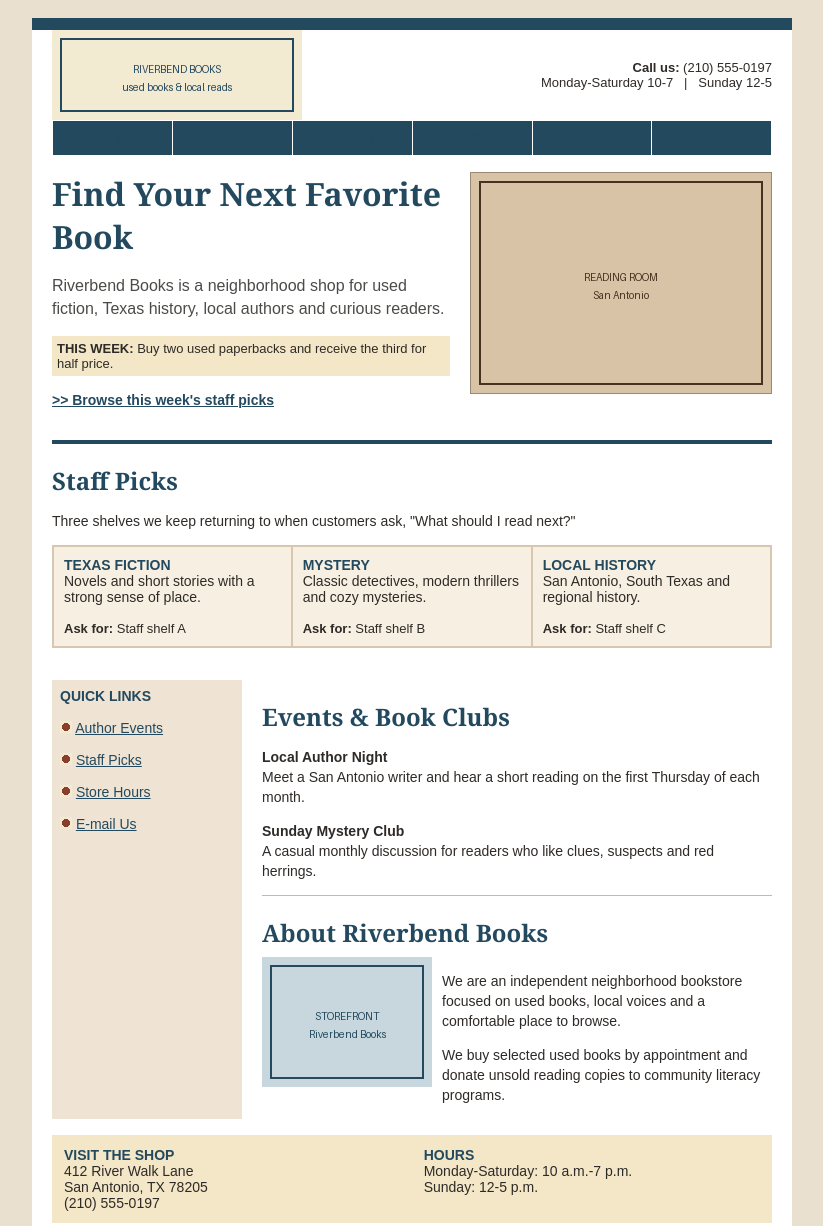
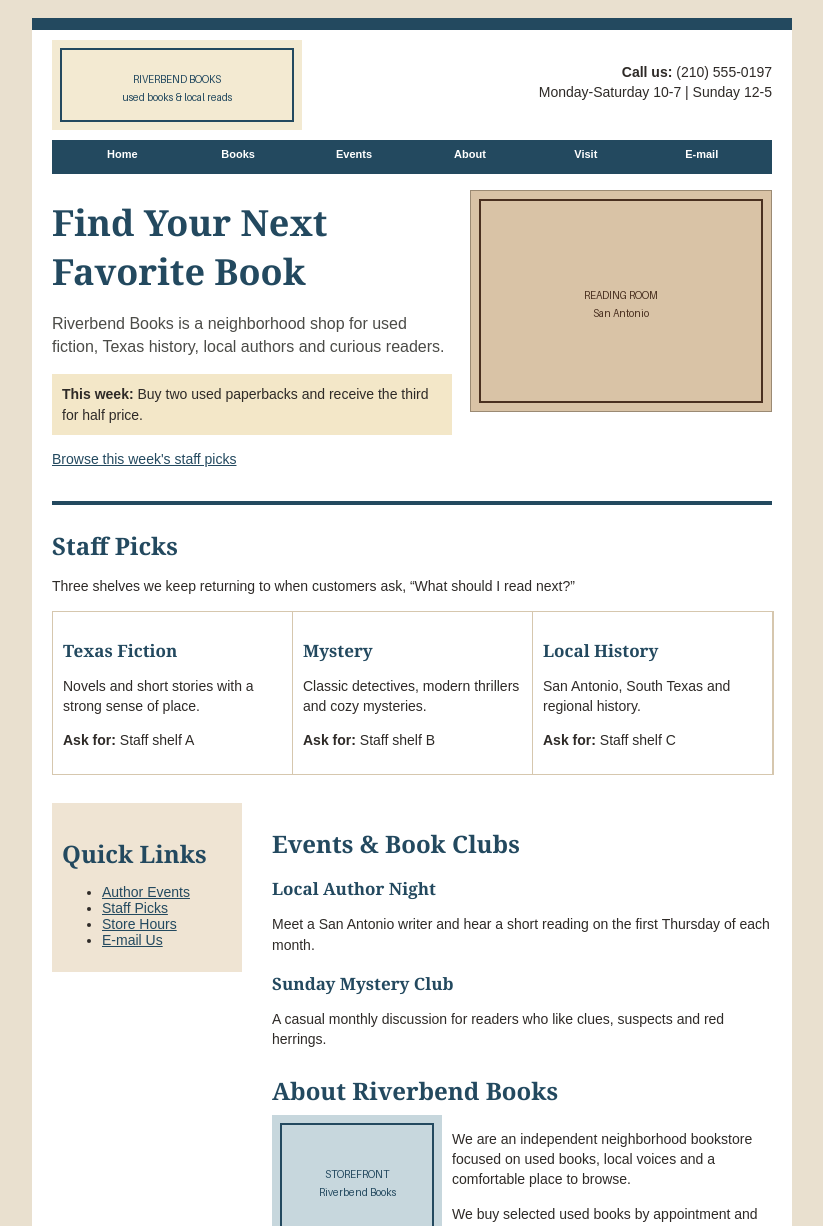
Before and after one commit to susanescobar66/webworks-studio, a plain HTML site: page legacy-modernization/index.html in a window 1280 px wide. Shown: the top 1226 px of the page, without its empty margins (228-1051 px from the left). Drawn offline with Linux system fonts and the light colour scheme.

```diff
--- a/legacy-modernization/css/site.css
+++ b/legacy-modernization/css/site.css
@@ -1,47 +1,38 @@
-/* Riverbend Books legacy style sheet
-   Last updated: 06/14/2001
-*/
 body {
-  margin-top: 18px;
-  margin-bottom: 18px;
+  margin: 18px 0;
+  background: #E9E0CF;
+  color: #2E2A27;
   font-family: Arial, Helvetica, sans-serif;
   font-size: 14px;
 }
-p {
-  font-family: Arial, Helvetica, sans-serif;
-  font-size: 14px;
-  line-height: 20px;
-}
-.intro {
-  font-family: Arial, Helvetica, sans-serif;
-  font-size: 16px;
-  line-height: 23px;
-  color: #4b4b47;
-}
-h2 {
-  font-family: Georgia, "Times New Roman", serif;
-  color: #23495F;
-  font-size: 24px;
-  margin-bottom: 8px;
-}
-a { color: #23495F; }
-a:hover { color: #A23B2A; }
-.navcell { background-color: #23495F; height: 34px; }
-.navcell a {
-  font-family: Arial, Helvetica, sans-serif;
-  color: #FFFFFF;
-  font-size: 11px;
-  font-weight: bold;
-  text-decoration: none;
-}
-.navcell a:hover { color: #FFE9A8; }
-.photo { border: 1px solid #9b8a73; }
-.footertext { font-family: Arial, Helvetica, sans-serif; font-size: 11px; color: #666666; }
-.footertext a { font-family: Arial, Helvetica, sans-serif; font-size: 11px; }
-td { font-family: Arial, Helvetica, sans-serif; font-size: 14px; }
-/* old notes
-.red { color: #A23B2A; }
-*/
-a:link { color: #23495F; }
-a:visited { color: #6D5548; }
-a:active { color: #A23B2A; }
+.page-shell { width: 760px; margin: 0 auto; background: #fff; border-top: 12px solid #23495F; border-bottom: 12px solid #23495F; padding: 0 20px 20px; box-sizing: border-box; }
+.site-header { height: 110px; }
+.site-header img { float: left; margin-top: 10px; }
+.contact { float: right; text-align: right; margin-top: 32px; }
+.site-nav { clear: both; background: #23495F; height: 34px; text-align: center; }
+.site-nav a { display: inline-block; width: 112px; padding: 8px 0; color:#fff; font-size:11px; font-weight:bold; text-decoration:none; }
+.site-nav a:hover, .site-nav a:focus { color:#FFE9A8; }
+.hero { overflow:hidden; padding:16px 0 18px; border-bottom:4px solid #23495F; }
+.hero > div { float:left; width:400px; }
+.hero img { float:right; }
+h1,h2,h3 { font-family:Georgia,"Times New Roman",serif; color:#23495F; }
+h1 { font-size:36px; margin:8px 0 12px; }
+h2 { font-size:24px; margin:24px 0 8px; }
+h3 { font-size:17px; margin-bottom:5px; }
+p { line-height:1.45; }
+.intro { font-size:16px; color:#4b4b47; }
+.special { background:#F3E7C8; padding:10px; }
+.photo { border:1px solid #9b8a73; }
+.staff-picks { display:table; width:100%; border:1px solid #D6C7AE; }
+.staff-picks article { display:table-cell; width:33%; padding:10px; border-right:1px solid #D6C7AE; }
+.content-row { overflow:hidden; margin-top:28px; }
+.quick-links { float:left; width:170px; padding:10px; background:#EFE4D3; }
+.main-copy { float:right; width:500px; }
+.about-row img { float:left; margin-right:10px; }
+.about-row { overflow:hidden; }
+.visit { margin-top:24px; padding:12px; background:#F3E7C8; overflow:hidden; }
+.visit div { float:left; width:50%; }
+.site-footer { text-align:center; font-size:11px; color:#666; margin-top:24px; }
+a { color:#23495F; }
+a:visited { color:#6D5548; }
+a:focus { outline:2px solid #A23B2A; outline-offset:2px; }
--- a/legacy-modernization/index.html
+++ b/legacy-modernization/index.html
@@ -1,104 +1,68 @@
-<!DOCTYPE HTML PUBLIC "-//W3C//DTD HTML 4.01 Transitional//EN"
-  "http://www.w3.org/TR/html4/loose.dtd">
-<html>
+<!doctype html>
+<html lang="en">
 <head>
-  <title>Riverbend Books - Used Books and Local Reads</title>
-  <meta http-equiv="Content-Type" content="text/html; charset=utf-8">
-  <meta name="description" content="Riverbend Books offers used books, local authors and a quiet reading room in San Antonio.">
-  <link rel="stylesheet" type="text/css" href="css/site.css">
+  <meta charset="utf-8">
+  <title>Riverbend Books | Used Books and Local Reads</title>
+  <meta name="description" content="Riverbend Books offers used books, local authors, events, and a quiet reading room in San Antonio.">
+  <link rel="stylesheet" href="css/site.css">
 </head>
-<body bgcolor="#E9E0CF" text="#2E2A27" link="#23495F" vlink="#6D5548" alink="#A23B2A">
-<center>
-<table width="760" border="0" cellspacing="0" cellpadding="0" bgcolor="#FFFFFF">
-  <tr><td colspan="3" height="12" bgcolor="#23495F"><img src="images/spacer.png" width="1" height="12" alt=""></td></tr>
-  <tr>
-    <td width="20"><img src="images/spacer.png" width="20" height="1" alt=""></td>
-    <td width="720">
-      <table width="720" border="0" cellspacing="0" cellpadding="0">
-        <tr>
-          <td width="270" valign="middle"><a href="index.html"><img src="images/logo.png" width="250" height="90" border="0" alt="Riverbend Books"></a></td>
-          <td width="450" align="right" valign="middle">
-            <font face="Arial, Helvetica, sans-serif" size="2"><b>Call us:</b> (210) 555-0197<br>Monday-Saturday 10-7 &nbsp; | &nbsp; Sunday 12-5</font>
-          </td>
-        </tr>
-      </table>
-      <table width="720" border="0" cellspacing="1" cellpadding="0" bgcolor="#FFFFFF">
-        <tr>
-          <td class="navcell" width="120" align="center"><a href="index.html">HOME</a></td>
-          <td class="navcell" width="120" align="center"><a href="#books">BOOKS</a></td>
-          <td class="navcell" width="120" align="center"><a href="#events">EVENTS</a></td>
-          <td class="navcell" width="120" align="center"><a href="#about">ABOUT</a></td>
-          <td class="navcell" width="120" align="center"><a href="#visit">VISIT</a></td>
-          <td class="navcell" width="120" align="center"><a href="mailto:hello@riverbend.example">E-MAIL</a></td>
-        </tr>
-      </table>
-      <img src="images/spacer.png" width="1" height="16" alt="">
-      <table width="720" border="0" cellspacing="0" cellpadding="0">
-        <tr>
-          <td width="420" valign="top">
-            <font face="Georgia, Times New Roman, serif" size="6" color="#23495F"><b>Find Your Next Favorite Book</b></font>
-            <p class="intro">Riverbend Books is a neighborhood shop for used fiction, Texas history, local authors and curious readers.</p>
-            <table border="0" cellspacing="0" cellpadding="5" bgcolor="#F3E7C8"><tr><td><font face="Arial, Helvetica, sans-serif" size="2"><b>THIS WEEK:</b> Buy two used paperbacks and receive the third for half price.</font></td></tr></table>
-            <p><a href="#books"><b>&gt;&gt; Browse this week's staff picks</b></a></p>
-          </td>
-          <td width="20"><img src="images/spacer.png" width="20" height="1" alt=""></td>
-          <td width="280" valign="top" align="right"><img src="images/reading-room.png" width="300" height="220" alt="Cozy reading room with bookshelves" class="photo"></td>
-        </tr>
-      </table>
-      <br>
-      <table width="720" border="0" cellspacing="0" cellpadding="0"><tr><td bgcolor="#23495F" height="4"><img src="images/spacer.png" width="1" height="4" alt=""></td></tr></table>
-      <a name="books"></a>
-      <h2>Staff Picks</h2>
-      <p>Three shelves we keep returning to when customers ask, "What should I read next?"</p>
-      <table width="720" border="1" bordercolor="#D6C7AE" cellspacing="0" cellpadding="10">
-        <tr bgcolor="#F7F0E2">
-          <td width="240" valign="top"><b><font color="#23495F">TEXAS FICTION</font></b><br>Novels and short stories with a strong sense of place.<br><br><font size="2"><b>Ask for:</b> Staff shelf A</font></td>
-          <td width="240" valign="top"><b><font color="#23495F">MYSTERY</font></b><br>Classic detectives, modern thrillers and cozy mysteries.<br><br><font size="2"><b>Ask for:</b> Staff shelf B</font></td>
-          <td width="240" valign="top"><b><font color="#23495F">LOCAL HISTORY</font></b><br>San Antonio, South Texas and regional history.<br><br><font size="2"><b>Ask for:</b> Staff shelf C</font></td>
-        </tr>
-      </table>
-      <br><br>
-      <table width="720" border="0" cellspacing="0" cellpadding="0">
-        <tr>
-          <td width="190" valign="top" bgcolor="#EFE4D3">
-            <table width="190" border="0" cellspacing="0" cellpadding="8"><tr><td>
-              <b><font color="#23495F">QUICK LINKS</font></b><br><br>
-              <img src="images/bullet.png" width="12" height="12" alt=""> <a href="#events">Author Events</a><br><br>
-              <img src="images/bullet.png" width="12" height="12" alt=""> <a href="#books">Staff Picks</a><br><br>
-              <img src="images/bullet.png" width="12" height="12" alt=""> <a href="#visit">Store Hours</a><br><br>
-              <img src="images/bullet.png" width="12" height="12" alt=""> <a href="mailto:hello@riverbend.example">E-mail Us</a>
-            </td></tr></table>
-          </td>
-          <td width="20"><img src="images/spacer.png" width="20" height="1" alt=""></td>
-          <td width="510" valign="top">
-            <a name="events"></a><h2>Events &amp; Book Clubs</h2>
-            <p><b>Local Author Night</b><br>Meet a San Antonio writer and hear a short reading on the first Thursday of each month.</p>
-            <p><b>Sunday Mystery Club</b><br>A casual monthly discussion for readers who like clues, suspects and red herrings.</p>
-            <table width="510" border="0" cellspacing="0" cellpadding="0"><tr><td height="1" bgcolor="#C8B99F"><img src="images/spacer.png" width="1" height="1" alt=""></td></tr></table>
-            <a name="about"></a><h2>About Riverbend Books</h2>
-            <table width="510" border="0" cellspacing="0" cellpadding="0"><tr>
-              <td width="180" valign="top"><img src="images/storefront.png" width="170" height="130" alt="Riverbend Books storefront"></td>
-              <td width="330" valign="top"><p>We are an independent neighborhood bookstore focused on used books, local voices and a comfortable place to browse.</p><p>We buy selected used books by appointment and donate unsold reading copies to community literacy programs.</p></td>
-            </tr></table>
-          </td>
-        </tr>
-      </table>
-      <br>
-      <a name="visit"></a>
-      <table width="720" border="0" cellspacing="0" cellpadding="12" bgcolor="#F3E7C8"><tr>
-        <td width="360" valign="top"><b><font color="#23495F">VISIT THE SHOP</font></b><br>412 River Walk Lane<br>San Antonio, TX 78205<br>(210) 555-0197</td>
-        <td width="360" valign="top"><b><font color="#23495F">HOURS</font></b><br>Monday-Saturday: 10 a.m.-7 p.m.<br>Sunday: 12-5 p.m.</td>
-      </tr></table>
-      <br>
-      <div align="center" class="footertext">
-        <a href="index.html">Home</a> | <a href="#books">Books</a> | <a href="#events">Events</a> | <a href="#about">About</a> | <a href="#visit">Visit</a> | <a href="mailto:hello@riverbend.example">E-mail</a><br><br>
-        Copyright &copy; 2001 Riverbend Books. All Rights Reserved.<br>Best viewed at 800 x 600 resolution.
-      </div><br>
-    </td>
-    <td width="20"><img src="images/spacer.png" width="20" height="1" alt=""></td>
-  </tr>
-  <tr><td colspan="3" height="12" bgcolor="#23495F"><img src="images/spacer.png" width="1" height="12" alt=""></td></tr>
-</table>
-</center>
+<body>
+  <div class="page-shell">
+    <header class="site-header">
+      <a href="index.html"><img src="images/logo.png" width="250" height="90" alt="Riverbend Books"></a>
+      <p class="contact"><strong>Call us:</strong> (210) 555-0197<br>Monday-Saturday 10-7 | Sunday 12-5</p>
+    </header>
+
+    <nav class="site-nav" aria-label="Main navigation">
+      <a href="index.html">Home</a>
+      <a href="#books">Books</a>
+      <a href="#events">Events</a>
+      <a href="#about">About</a>
+      <a href="#visit">Visit</a>
+      <a href="mailto:hello@riverbend.example">E-mail</a>
+    </nav>
+
+    <main>
+      <section class="hero">
+        <div>
+          <h1>Find Your Next Favorite Book</h1>
+          <p class="intro">Riverbend Books is a neighborhood shop for used fiction, Texas history, local authors and curious readers.</p>
+          <p class="special"><strong>This week:</strong> Buy two used paperbacks and receive the third for half price.</p>
+          <p><a href="#books">Browse this week's staff picks</a></p>
+        </div>
+        <img src="images/reading-room.png" width="300" height="220" alt="Cozy reading room with bookshelves" class="photo">
+      </section>
+
+      <section id="books">
+        <h2>Staff Picks</h2>
+        <p>Three shelves we keep returning to when customers ask, “What should I read next?”</p>
+        <div class="staff-picks">
+          <article><h3>Texas Fiction</h3><p>Novels and short stories with a strong sense of place.</p><p><strong>Ask for:</strong> Staff shelf A</p></article>
+          <article><h3>Mystery</h3><p>Classic detectives, modern thrillers and cozy mysteries.</p><p><strong>Ask for:</strong> Staff shelf B</p></article>
+          <article><h3>Local History</h3><p>San Antonio, South Texas and regional history.</p><p><strong>Ask for:</strong> Staff shelf C</p></article>
+        </div>
+      </section>
+
+      <div class="content-row">
+        <aside class="quick-links">
+          <h2>Quick Links</h2>
+          <ul>
+            <li><a href="#events">Author Events</a></li>
+            <li><a href="#books">Staff Picks</a></li>
+            <li><a href="#visit">Store Hours</a></li>
+            <li><a href="mailto:hello@riverbend.example">E-mail Us</a></li>
+          </ul>
+        </aside>
+        <div class="main-copy">
+          <section id="events"><h2>Events &amp; Book Clubs</h2><h3>Local Author Night</h3><p>Meet a San Antonio writer and hear a short reading on the first Thursday of each month.</p><h3>Sunday Mystery Club</h3><p>A casual monthly discussion for readers who like clues, suspects and red herrings.</p></section>
+          <section id="about"><h2>About Riverbend Books</h2><div class="about-row"><img src="images/storefront.png" width="170" height="130" alt="Riverbend Books storefront"><div><p>We are an independent neighborhood bookstore focused on used books, local voices and a comfortable place to browse.</p><p>We buy selected used books by appointment and donate unsold reading copies to community literacy programs.</p></div></div></section>
+        </div>
+      </div>
+
+      <section id="visit" class="visit"><div><h2>Visit the Shop</h2><p>412 River Walk Lane<br>San Antonio, TX 78205<br>(210) 555-0197</p></div><div><h2>Hours</h2><p>Monday-Saturday: 10 a.m.-7 p.m.<br>Sunday: 12-5 p.m.</p></div></section>
+    </main>
+
+    <footer class="site-footer"><nav aria-label="Footer navigation"><a href="index.html">Home</a> | <a href="#books">Books</a> | <a href="#events">Events</a> | <a href="#about">About</a> | <a href="#visit">Visit</a></nav><p>Copyright &copy; 2001 Riverbend Books.</p></footer>
+  </div>
 </body>
 </html>
```
Also changed, not shown: legacy-modernization/README.md, 1 other file.
